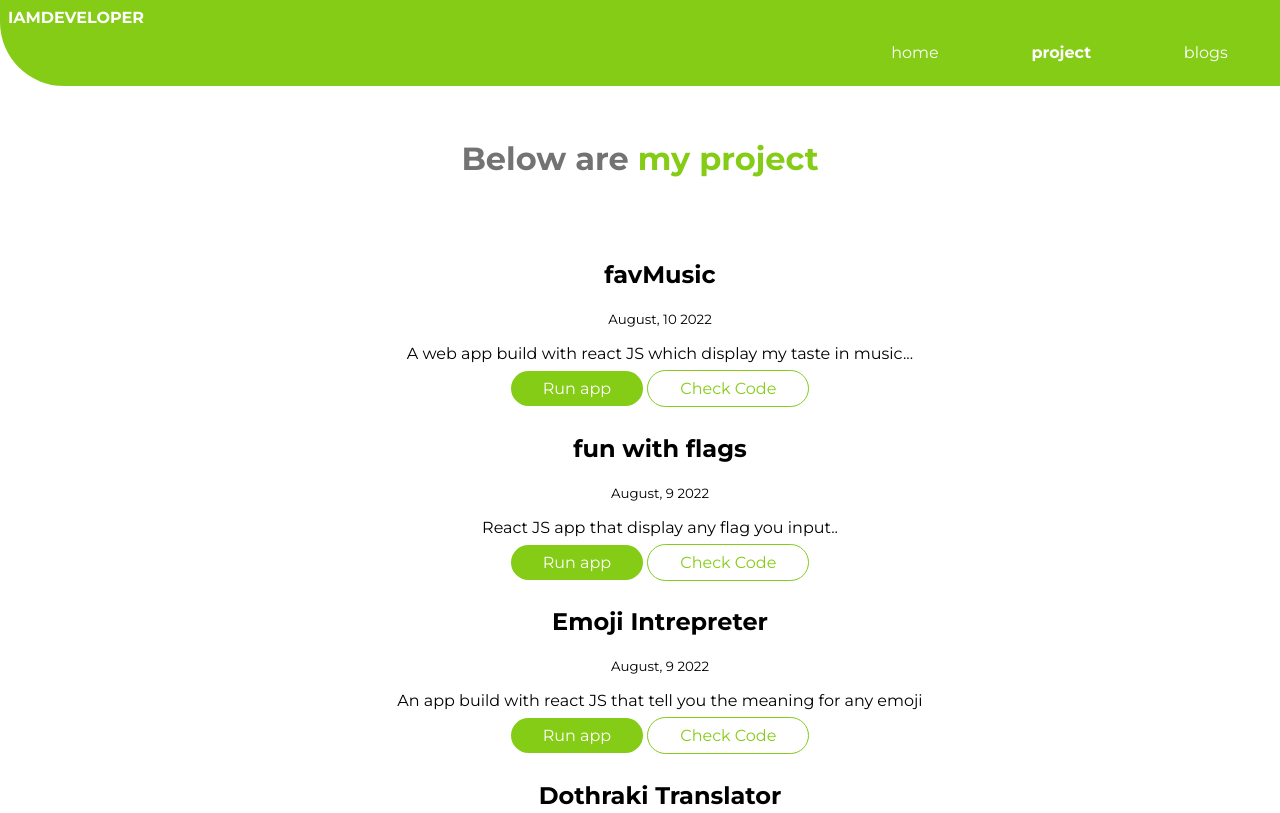
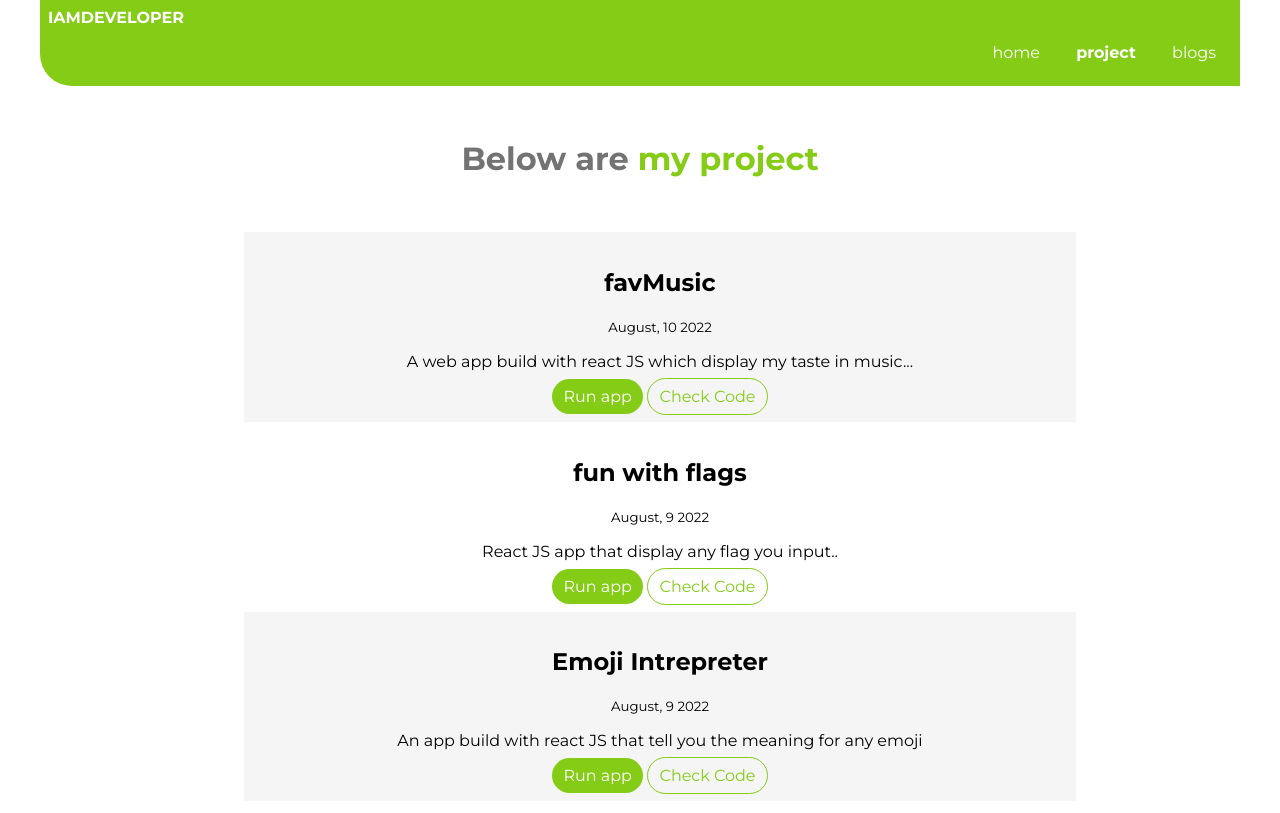
Before and after one commit to Rakezt/My-Portfolio, a plain HTML site: page project.html in a window 1280 px wide. Shown: the top 813 px of the page. Drawn offline with Linux system fonts and the light colour scheme.

Commit message:
style update

```diff
--- a/project.html
+++ b/project.html
@@ -8,6 +8,7 @@
     <link rel="stylesheet" href="style.css">
 </head>
 <body>
+    <div class="content">
     <nav class="navigation container">
         <div class="nav-brand">IAMDEVELOPER</div>
         <ul class="list-non-bullet nav-pills">
@@ -22,7 +23,7 @@
     <ol class="list-non-bullet">
 
         <li>
-            <div class="container container-center margin-md">
+            <div class="container container-center margin-md ow">
             <h2>favMusic</h2>
             <small>August, 10 2022</small>
             <p> A web app build with react JS which display my taste in music...</p>
@@ -30,6 +31,7 @@
             <a class="link link-secondary" href="https://github.com/Rakezt/favMusic">Check Code</a>
         </div>
         </li>
+
         <li>
             <div class="container container-center margin-md">
             <h2>fun with flags</h2>
@@ -39,8 +41,9 @@
             <a class="link link-secondary" href="https://github.com/Rakezt/fun_with_flags">Check Code</a>
         </div>
         </li>
+
         <li>
-            <div class="container container-center margin-md">
+            <div class="container container-center margin-md ow">
             <h2>Emoji Intrepreter</h2>
             <small>August, 9 2022</small>
             <p> An app build with react JS that tell you the meaning for any emoji </p>
@@ -60,7 +63,7 @@
         </li>
 
         <li>
-            <div class="container container-center margin-md">
+            <div class="container container-center margin-md ow">
             <h2>Banana Translator</h2>
             <small>August, 3 2022</small>
             <p> Mini translator app to translate english to minion gibberish language, i know its weird but its fun,  Run the app to find it out</p>
@@ -77,16 +80,17 @@
             <a class="link link-primary" href="https://replit.com/@Rakezt/Leap-Year#index.js?embed=1&output=1">Run app</a>
             <a class="link link-secondary" href="https://github.com/Rakezt/Leap-Year">Check Code</a>
         </div>
-
+        </li>
 
         <li>
-            <div class="container container-center margin-md">
+            <div class="container container-center margin-md ow">
             <h2>Prime Number</h2>
             <small>July, 30 2022</small>
             <p> A CLI app built with <strong>NodeJS</strong> on replit. literally to check user date and month of born is prime or not, try it out yourself</p>
             <a class="link link-primary" href="https://replit.com/@Rakezt/Prime-Number#index.js?embed=1&output=1">Run app</a>
             <a class="link link-secondary" href="https://github.com/Rakezt/Prime-number">Check Code</a>
         </div>
+        </li>
 
         <li>
             <div class="container container-center margin-md">
@@ -99,7 +103,7 @@
         </li>
 
         <li >
-            <div class="container container-center margin-md">
+            <div class="container container-center margin-md ow">
             <h2>Do you know me</h2>
             <small>July 28 2022</small>
             <p> A CLI app built with <strong>NodeJS</strong> on replit just for fun, basically its just to know how much they know about me.</p>
@@ -107,8 +111,6 @@
             <a class="link link-secondary" href="https://github.com/Rakezt/Do-you-know-me/blob/main/index.js">Check Code</a>
         </div>
         </li>
-
-
 
     </ol>
     <footer class="footer container">
@@ -118,6 +120,6 @@
             <li class="list-item-inline" ><a class="link" href="https://app.netlify.com/teams/rakezt-kpd99xk/overview">netlify</a></li>
             <li class="list-item-inline" ><a class="link" href="https://www.linkedin.com/feed/">linkedin</a></li>
         </ul>
-        </footer>
+        </footer></div>
 </body>
 </html>
--- a/style.css
+++ b/style.css
@@ -4,19 +4,26 @@
     --primary-color:#84cc16;
     --dark-grey:#737373;
     --off-white:#f5f5f5;
+    text-align: center;
 }
 
 body{
     font-family: Montserrat, sans-serif;
     margin: 0px;
+
 }
 hr{
     margin: 4% 0%;
 }
+.content{
+    text-align: center;
+    max-width: 1200px;
+    margin: auto;
+}
 
 /**container**/
 .container {
-    padding: 0.5rem;
+    padding: 1rem;
     text-align: center;
 }
 .container-center {
@@ -26,7 +33,7 @@
 /**links**/
 .link{
     text-decoration: none;
-    padding: 0.5rem 2rem;
+    padding: 0.5rem 0.7rem;
 
 }
 .link-primary{
@@ -45,14 +52,14 @@
 }
 .list-item-inline{
     display: inline;
-    padding: 0% 1%;
+    padding: 0.3rem;
 }
 /**Navigation**/
 .navigation{
     background-color: var(--primary-color);
     color:white;
     padding: 0.5rem;
-    border-bottom-left-radius: 4rem;
+    border-bottom-left-radius: 2rem;
 }
 .navigation .nav-brand{
     font-weight: bold;
@@ -104,7 +111,7 @@
     padding: 0.5rem 0rem;
     text-align: center;
     color: white;
-    border-top-right-radius: 9rem;
+    border-top-right-radius: 2rem;
 }
 .footer .link{
     color:white;
```
Also changed, not shown: blogs.html (+3 -1 lines), index.html (+3 -2 lines), images/hero.svg.
